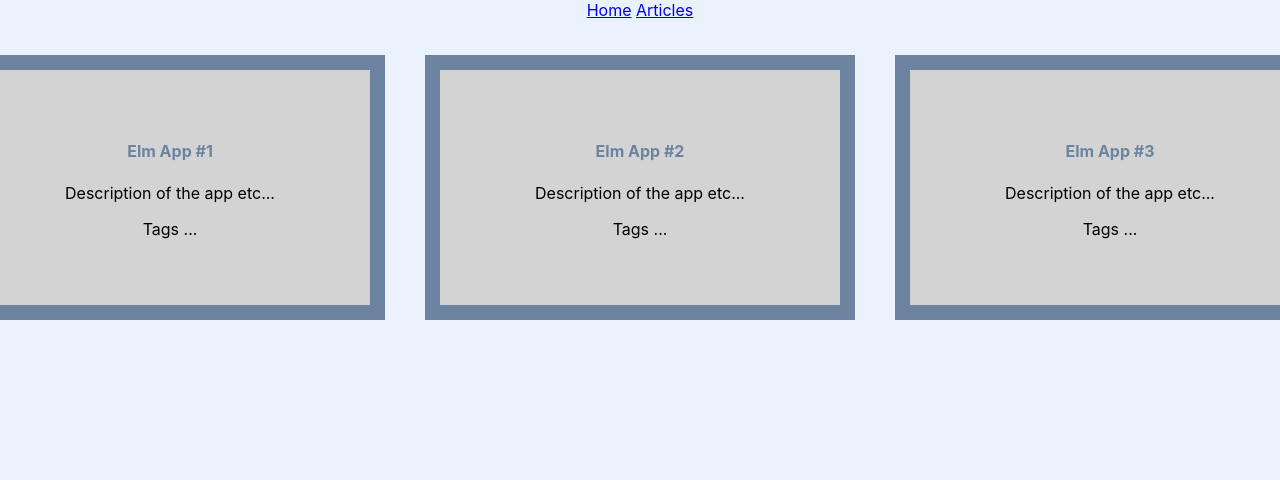
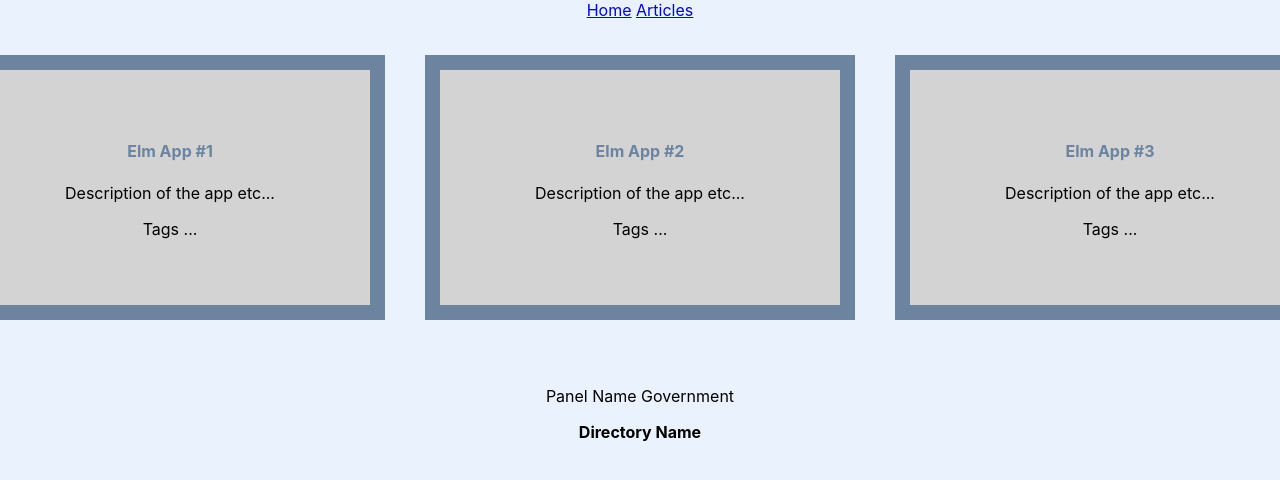
Before and after one commit to r4z4/azure-static, a React (Create React App) app: page /projects in a window 1280 px wide. Shown: the top 480 px of the page. Built offline with nearby package versions, Linux system fonts and the light colour scheme.

Commit message:
working component

```diff
--- /dev/null
+++ b/src/components/CollapsePanel.tsx
@@ -0,0 +1,51 @@
+import { useState } from "react";
+
+export interface CollapsePanelProps {
+    panelData: PanelData;
+}
+
+export interface PanelData {
+    name: String;
+    date: String;
+    category: String;
+    documents: PanelDocument[];
+}
+
+export interface PanelDocument {
+    id: number;
+    filename: String;
+}
+
+// const panelData {
+//     name = 'Panel Name',
+//     date = '05-22-2020',
+//     category = 'Government',
+//     documents = ['Doc1', 'Doc2', 'Doc3']
+// }
+
+function CollapsePanel({ panelData }: CollapsePanelProps) {
+  const [expanded, setExpanded] = useState(false);
+
+  return (
+    <div className="movie">
+      <p>{panelData.name + " " + panelData.category}</p>
+      <span className="showMore" onClick={() => setExpanded(!expanded)}>
+        <b>Directory Name</b>
+      </span>
+      {expanded ? (
+        <div className="expandable">
+            <p>{panelData.date}</p>
+            <p>Actors:</p>
+            <ul>
+            {panelData.documents.map((doc: PanelDocument) => (
+                <li key={doc.id}>{doc.filename}</li>
+            ))}
+            </ul>
+        </div>
+        ) : null
+      }
+    </div>
+  );
+}
+
+export default CollapsePanel;
--- a/src/components/ProjectHome.tsx
+++ b/src/components/ProjectHome.tsx
@@ -1,11 +1,30 @@
 import '../App.css';
 import Project from './Project'
+import CollapsePanel, {PanelData, PanelDocument} from './CollapsePanel'
 
 interface ProjectHomeProps {
   active?: boolean;
 }
 
+const panelDocOne: PanelDocument = {
+  id: 1,
+  filename: "doc_1"
+}
+
+const panelDocTwo: PanelDocument = {
+  id: 1,
+  filename: "doc_2"
+}
+
 function ProjectHome({ active = false }: ProjectHomeProps) {
+
+  const testPanelData: PanelData = {
+    name: 'Panel Name',
+    date: '05-22-2020',
+    category: 'Government',
+    documents: [panelDocOne, panelDocTwo]
+  }
+
   return (
     <div className="home-page">
         <nav>
@@ -18,6 +37,9 @@ function ProjectHome({ active = false }: ProjectHomeProps) {
           <Project id={2} />
           <Project id={3}  />
         </div>
+        <div className={'article-grid-container'}>
+          <CollapsePanel panelData={testPanelData}></CollapsePanel>
+        </div>
     </div>
   );
 }
```
